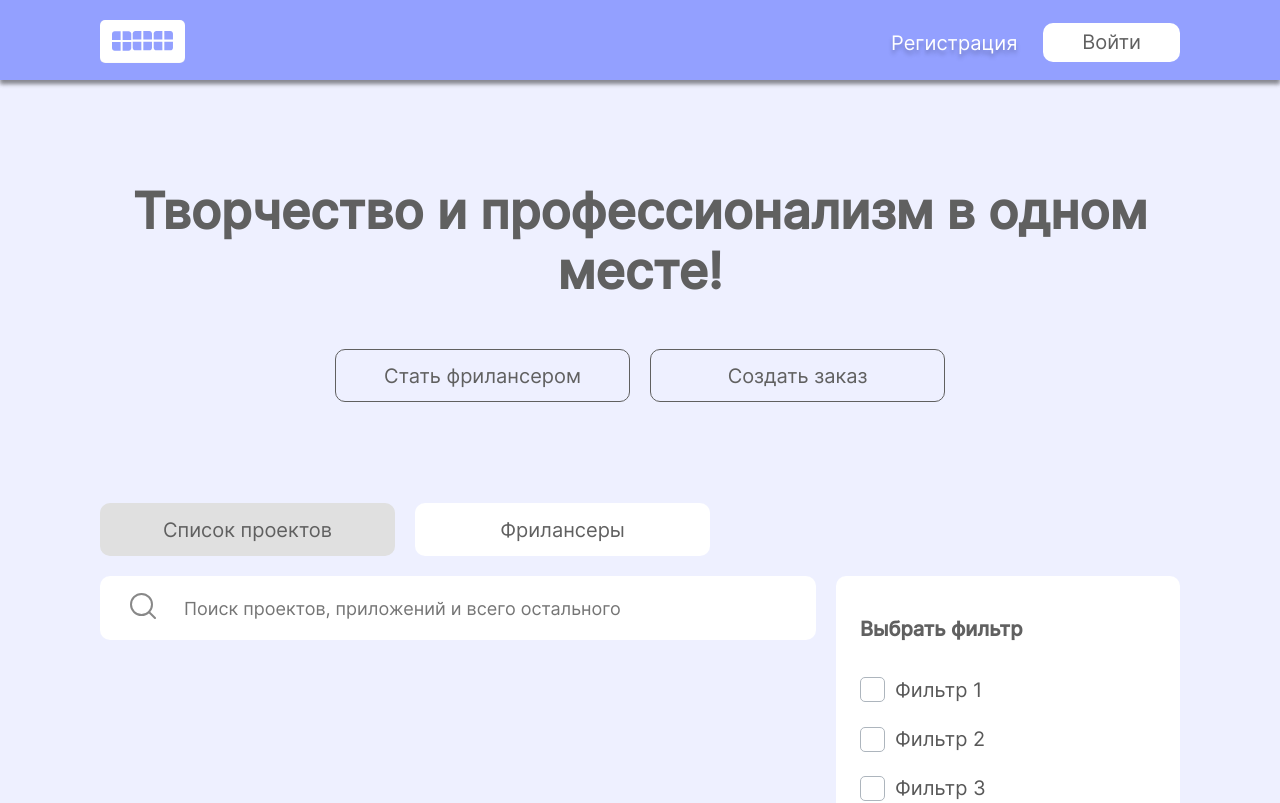
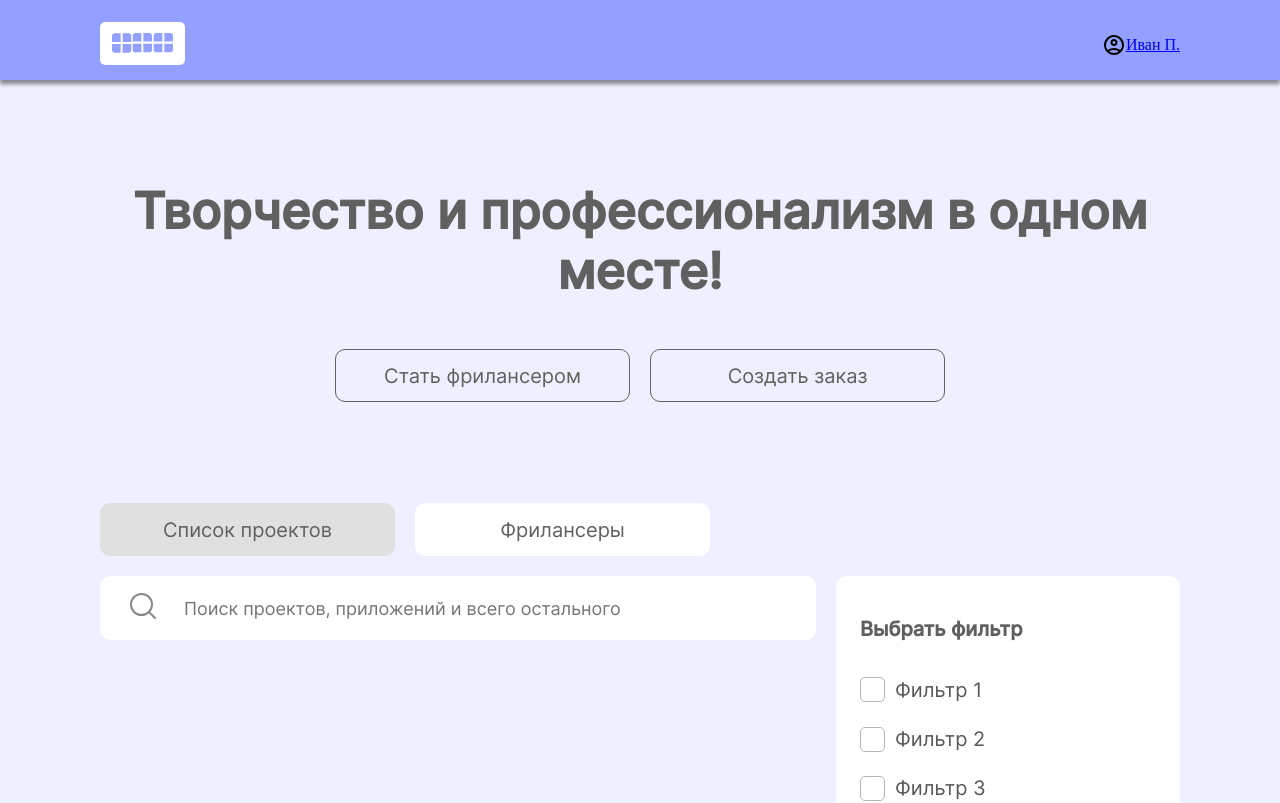
Before and after one commit to tutanhamon667/contract, a React (Create React App) app in the folder frontend/: page / in a window 1280 px wide. Shown: the top 803 px of the page. Built offline with nearby package versions, Linux system fonts and the light colour scheme.

Commit message:
настроить кнопку перехода в личный кабинет

```diff
--- a/frontend/src/components/App/App.jsx
+++ b/frontend/src/components/App/App.jsx
@@ -21,7 +21,7 @@ function App() {
   return (
     <BrowserRouter>
       <Routes>
-        <Route path="/" element={<Layout />}>
+        <Route path="/" element={<Layout authenticated={authenticated} />}>
           {/* Тут будут защищенные роуты */}
           {/* <Route element={<ProtectedRoute />}></Route> */}
           <Route path="/signin" element={<Auth />} />
--- a/frontend/src/components/Header/Header.css
+++ b/frontend/src/components/Header/Header.css
@@ -23,3 +23,7 @@
   height: 42.5px;
   cursor: pointer;
 }
+
+.header__userInfo {
+  display: flex;
+}
--- a/frontend/src/components/Header/Header.jsx
+++ b/frontend/src/components/Header/Header.jsx
@@ -2,15 +2,33 @@ import "../Header/Header.css";
 import React from "react";
 import { Link } from "react-router-dom"
 import HeaderAuth from "../HeaderAuth/HeaderAuth";
+import userIcon from "../../images/user-icon.svg"
 
-function Header() {
+function Header({authenticated}) {
+  // условные данные пользователя
+  const userName = {
+    firstName: "Иван",
+    lastName: "Петров"
+  }
+  function giveOutNameInHeader(userName) {
+    return `${userName.firstName} ${userName.lastName.slice(0,1)}.`
+  }
+
   return (
     <header className="header">
       <div className="header__container">
         <Link to="/">
           <button className="header__logo"></button>
         </Link>
-        <HeaderAuth />
+        {authenticated ? (
+          <Link to="*">
+            <div className="header__userInfo">
+              <img src={userIcon} alt="" />
+              <p>{giveOutNameInHeader(userName)}</p>
+            </div>
+          </Link>
+          ) : (<HeaderAuth />)
+        }
       </div>
     </header>
   );
--- a/frontend/src/layout/Layout.jsx
+++ b/frontend/src/layout/Layout.jsx
@@ -4,10 +4,10 @@ import Footer from "../components/Footer/Footer";
 import Header from "../components/Header/Header";
 import  "./Layout.css";
 
-export default function Layout() {
+export default function Layout({authenticated}) {
   return (
     <div className='wrapper'>
-      <Header />
+      <Header authenticated={authenticated} />
       <main className="outlet">
         <Outlet />
       </main>
```
Also changed, not shown: frontend/src/images/user-icon.svg (added).
